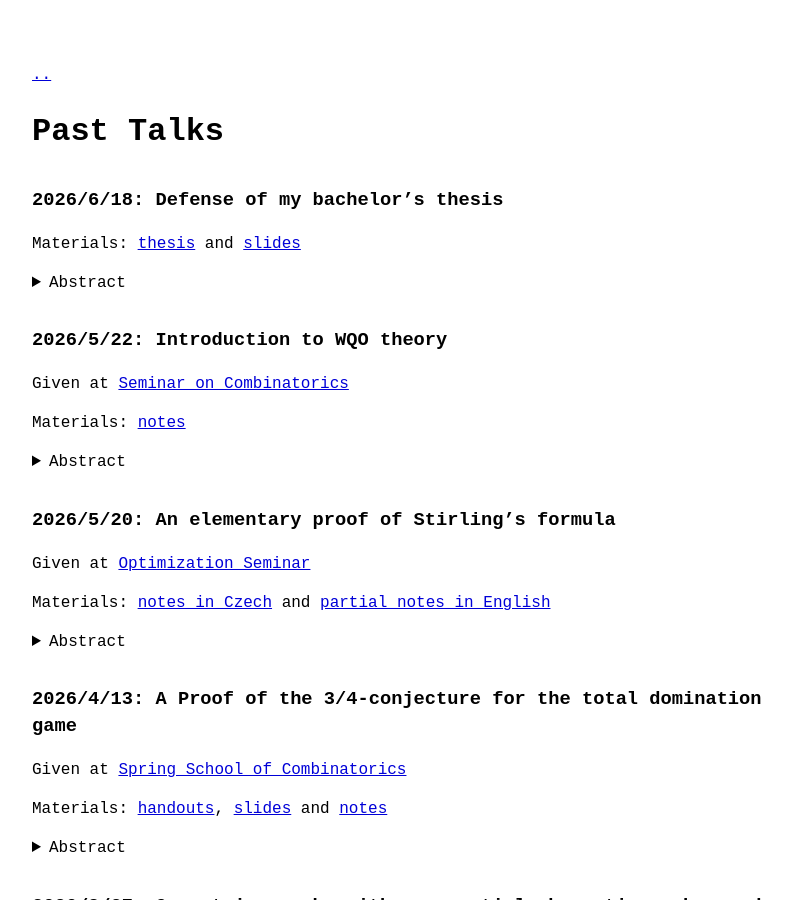
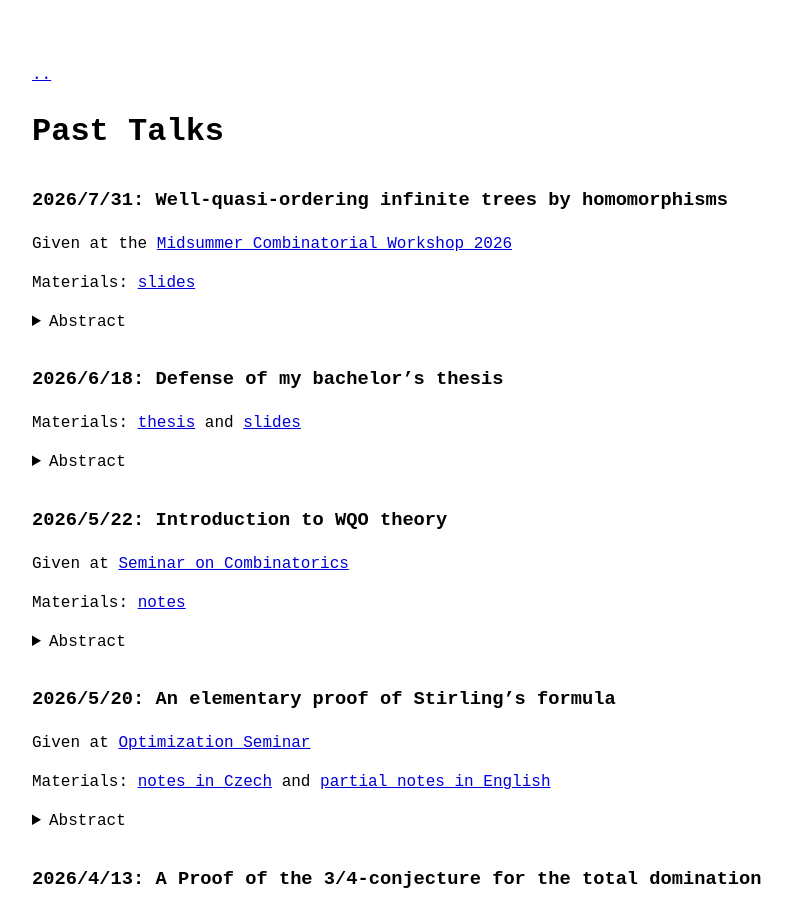
Before and after one commit to Couleslaw/couleslaw.github.io, a Jekyll site: the page built from talks/index.md, in a window 1280 px wide and 900 px high. Shown: the whole window, without its empty margins (233-1025 px from the left). Built offline with Jekyll 4.4.1, drawn with Linux system fonts in a browser that asks for light colours; formulas are drawn with MathJax 3.

Commit message:
add mcw abstract

```diff
--- a/talks/index.md
+++ b/talks/index.md
@@ -4,6 +4,22 @@ title: Past Talks | Jakub Smolik
 ---
 
 # Past Talks
+
+### 2026/7/31: Well-quasi-ordering infinite trees by homomorphisms
+
+Given at the [Midsummer Combinatorial Workshop 2026](https://www.mff.cuni.cz/en/kam/events/mcw/mcw-2026)
+
+Materials: [slides](./2026-7_mcw2026.pdf)
+
+<details>
+<summary>Abstract</summary>
+
+We give a direct proof of a corollary of Nash-Williams’
+theorem about infinite trees, the proof of which requires the heavy machinery of better-quasi-orderings.
+In particular, we show that the class of all order-theoretic trees is well-quasi-ordered by
+the tree-homomorphism relation, and we do this while working only with well-quasi-orderings and the axiom of choice.
+
+</details>
 
 ### 2026/6/18: Defense of my bachelor's thesis
 
```
Also changed, not shown: 1 other file.
